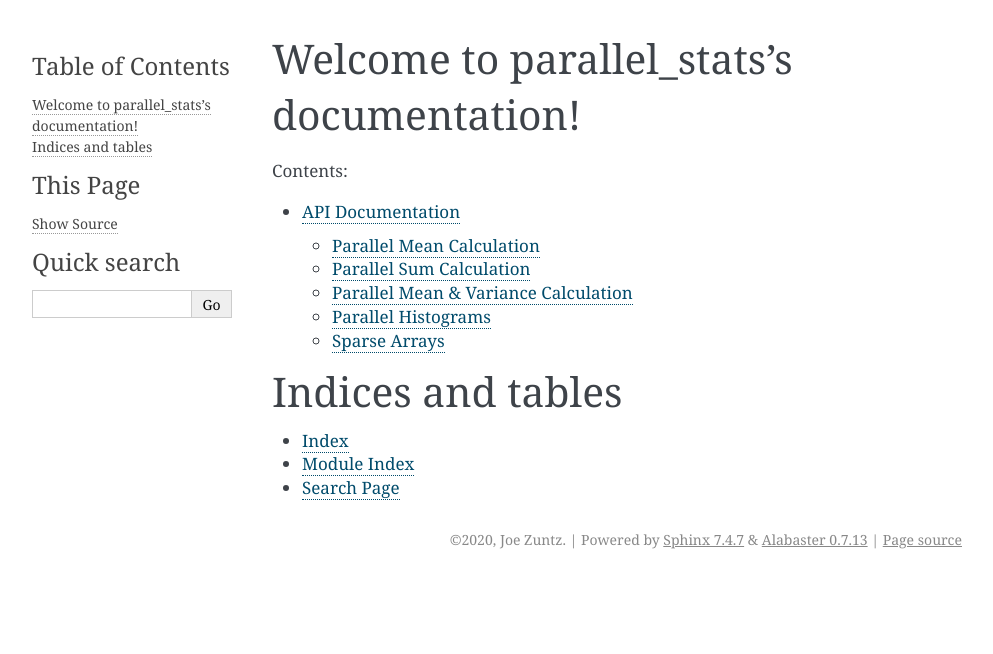
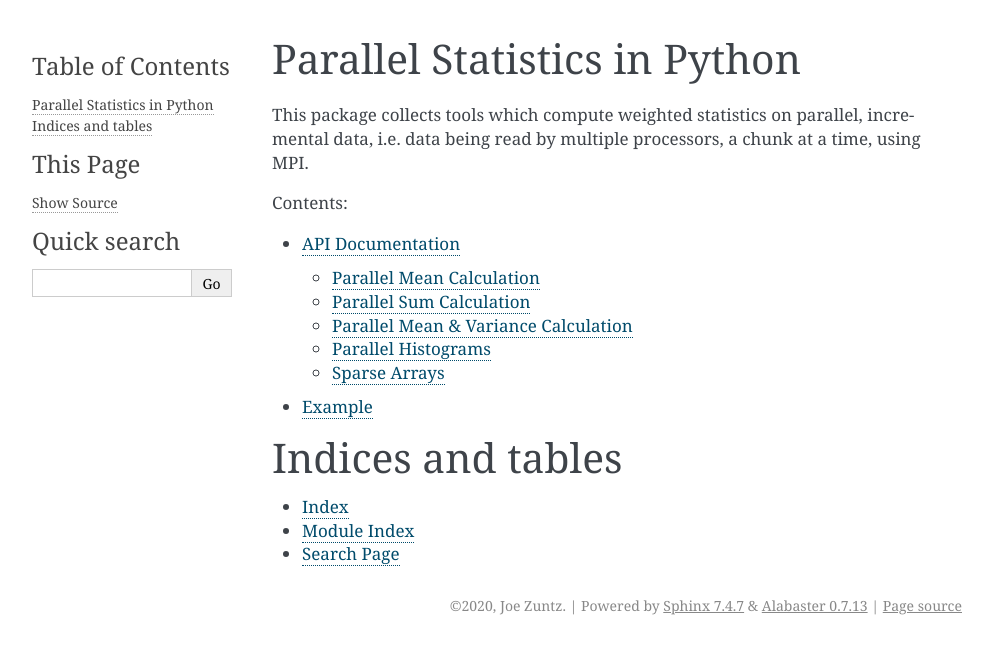
Before and after one commit to LSSTDESC/parallel_statistics, a Sphinx documentation site: the page built from docs/index.rst, in a window 1280 px wide. Shown: the top 654 px of the page, without its empty margins (148-1141 px from the left). Built offline with Sphinx 7.4.7, drawn with Linux system fonts in a browser that asks for light colours.

Commit message:
name tweaks and add example

```diff
--- a/docs/conf.py
+++ b/docs/conf.py
@@ -19,7 +19,7 @@ sys.path.insert(0, os.path.abspath('..'))
 
 # -- Project information -----------------------------------------------------
 
-project = 'parallel_stats'
+project = 'Parallel Statistics in Python'
 copyright = '2020, Joe Zuntz'
 author = 'Joe Zuntz'
 
@@ -132,7 +132,7 @@ latex_elements = {
 # (source start file, target name, title,
 #  author, documentclass [howto, manual, or own class]).
 latex_documents = [
-    (master_doc, 'parallel_stats.tex', 'parallel_stats Documentation',
+    (master_doc, 'parallel_stats.tex', 'Parallel Statistics In Python Documentation',
      'Joe Zuntz', 'manual'),
 ]
 
@@ -142,7 +142,7 @@ latex_documents = [
 # One entry per manual page. List of tuples
 # (source start file, name, description, authors, manual section).
 man_pages = [
-    (master_doc, 'parallel_stats', 'parallel_stats Documentation',
+    (master_doc, 'parallel_stats', 'Parallel Statistics In Python Documentation',
      [author], 1)
 ]
 
@@ -153,7 +153,7 @@ man_pages = [
 # (source start file, target name, title, author,
 #  dir menu entry, description, category)
 texinfo_documents = [
-    (master_doc, 'parallel_stats', 'parallel_stats Documentation',
+    (master_doc, 'parallel_stats', 'Parallel Statistics In Python Documentation',
      author, 'parallel_stats', 'One line description of project.',
      'Miscellaneous'),
 ]
--- a/docs/index.rst
+++ b/docs/index.rst
@@ -3,14 +3,18 @@
    You can adapt this file completely to your liking, but it should at least
    contain the root `toctree` directive.
 
-Welcome to parallel_stats's documentation!
-==============================================
+Parallel Statistics in Python
+=============================
+
+This package collects tools which compute weighted statistics on parallel, incremental data, i.e. data being read by multiple processors, a chunk at a time, using MPI.
+
 
 .. toctree::
    :maxdepth: 2
    :caption: Contents:
 
    api
+   example
 
 
 
```
Also changed, not shown: docs/example.rst (added, +66 -0 lines).
